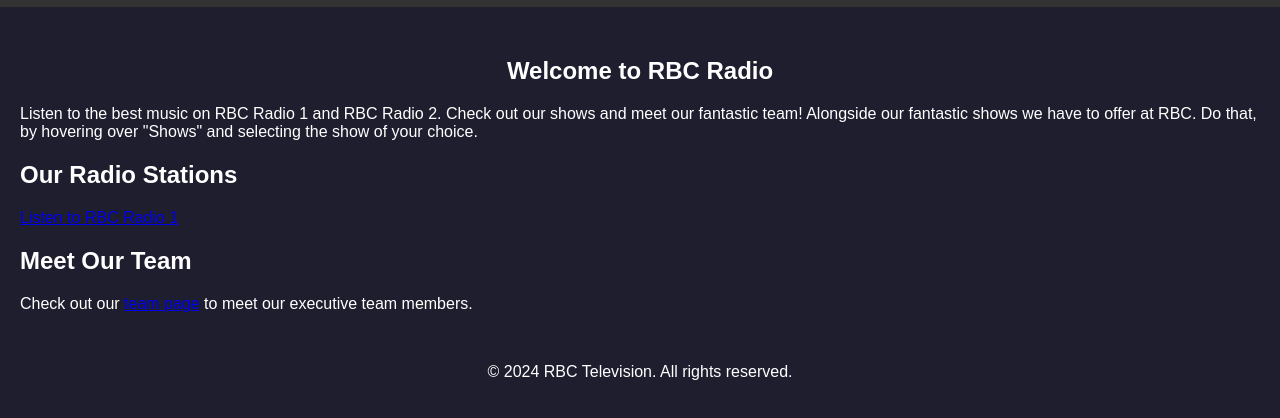
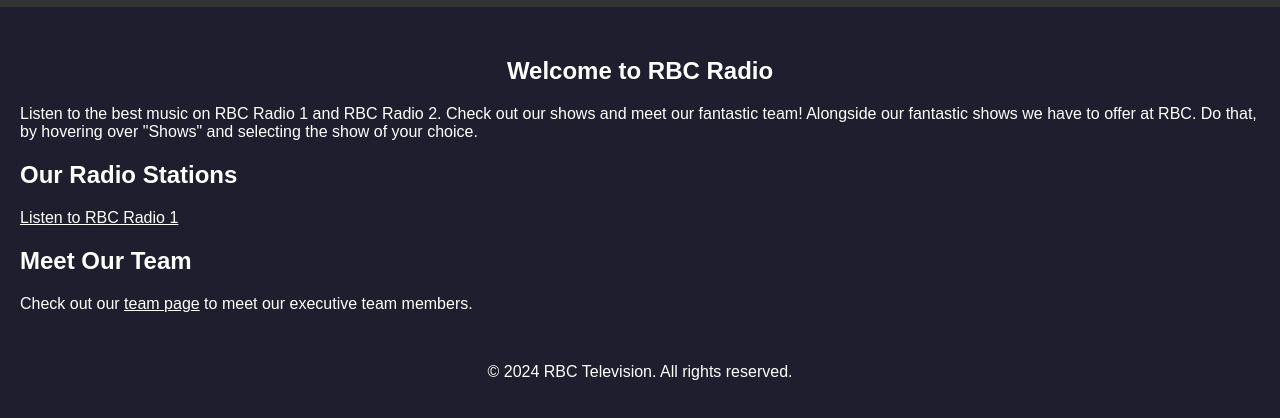
Before and after one commit to charlie-jay2/RBC, a website: page index.html in a window 1280 px wide. Shown: the part 130-548 px from the top of the page. Drawn offline with Linux system fonts and the light colour scheme; no server answers.

Commit message:
index update

```diff
--- a/index.html
+++ b/index.html
@@ -134,7 +134,13 @@
         to offer at RBC. Do that, by hovering over "Shows" and selecting the
         show of your choice.
       </p>
-
+      <style>
+        .stations,
+        .our-team {
+          text-decoration: underline;
+          color: white;
+        }
+      </style>
       <div id="stations">
         <h2>Our Radio Stations</h2>
         <div>
```
